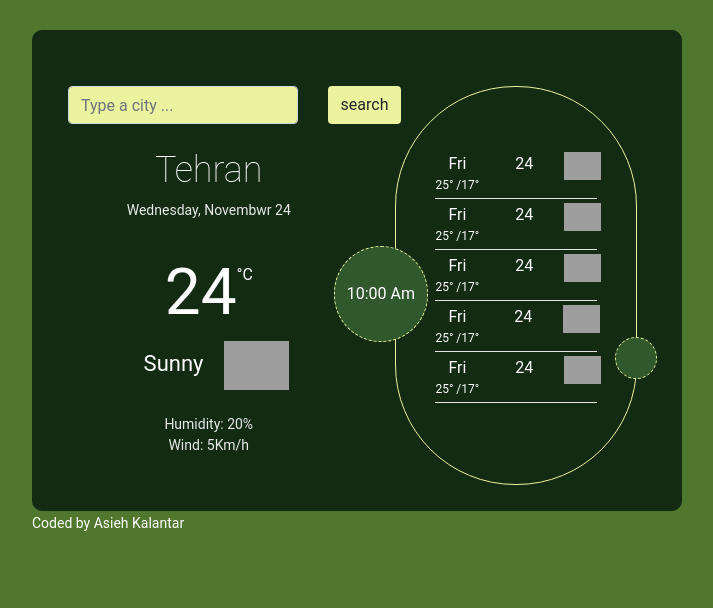
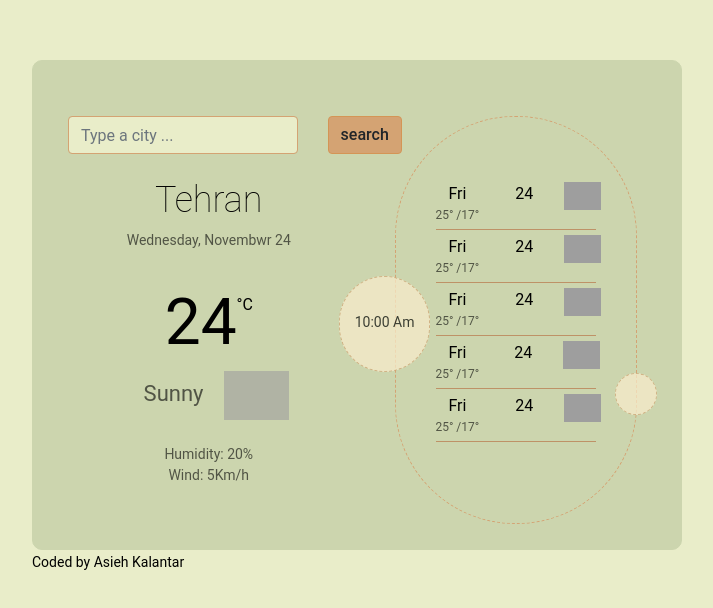
Before and after one commit to feri-ux/green-weather-app, a plain HTML site: page index.html in a window 1280 px wide. Shown: the whole page, without its empty margins (283-996 px from the left). Drawn offline with nearby package versions, Linux system fonts and the light colour scheme; grey boxes are pictures that could not be loaded.

Commit message:
edited Css

```diff
--- a/index.html
+++ b/index.html
@@ -10,6 +10,7 @@
       integrity="sha384-xOolHFLEh07PJGoPkLv1IbcEPTNtaed2xpHsD9ESMhqIYd0nLMwNLD69Npy4HI+N"
       crossorigin="anonymous"
     />
+    <script src="https://unpkg.com/axios@1.1.2/dist/axios.min.js"></script>
     <title>weatherApp</title>
     <link rel="stylesheet" href="src/style.css" />
   </head>
--- a/src/style.css
+++ b/src/style.css
@@ -1,27 +1,28 @@
 body {
   font-family: Google Sans, Roboto, arial, sans-serif;
   font-size: 16px;
-  background-color: #4f772d;
-  color: white;
-  margin-top: 30px;
+  color: black;
+  background-color: #e9edc9;
+  margin-top: 60px;
 }
 
 h1 {
-  color: rgb(255, 255, 255);
   text-align: center;
   font-size: 36px;
   font-weight: 200;
   margin-top: 25px;
+  color: black;
 }
 
 ul {
-  padding: 0;
   text-align: center;
   list-style: none;
+  padding: 0;
 }
 
 hr {
-  margin: 4px;
+  background-color: #d4a373;
+  margin: 5px;
 }
 
 .weather-app-wrapper {
@@ -30,9 +31,9 @@ hr {
 }
 
 .weather-app {
-  border: 1px solid #132a13;
+  background-color: #ccd5ae;
+  border: 1px solid #ccd5ae;
   border-radius: 10px;
-  background-color: #132a13;
   margin: 0 auto;
   padding: 25px 20px 25px 35px;
 }
@@ -41,10 +42,21 @@ hr {
   margin-top: 30px;
 }
 
+.formColor {
+  background-color: hsl(67, 50%, 86%);
+  border-color: #d4a373;
+}
+
+.btn-search {
+  background-color: #d4a373;
+  border-color: #d49556;
+  font-weight: 500;
+}
+
 .date {
   text-align: center;
   font-size: 14px;
-  opacity: 90%;
+  opacity: 60%;
 }
 
 .temperature {
@@ -63,26 +75,27 @@ hr {
 
 .condition {
   text-align: center;
+  opacity: 60%;
   font-size: 22px;
 }
 
 .icon {
+  width: 65px;
   position: relative;
   left: 15px;
-  width: 65px;
 }
 
 .weather {
   text-align: center;
   font-size: 14px;
-  opacity: 90%;
+  opacity: 60%;
 }
 
 .overview {
   margin-top: 30px;
   margin-left: 30px;
-  border: 1px solid #ecf39e;
   padding: 65px 35px;
+  border: 1px dashed #d4a373;
   border-radius: 120px;
 }
 
@@ -100,35 +113,33 @@ hr {
 
 .maxMin {
   font-size: 12px;
+  opacity: 60%;
 }
 
-.formColor {
-  background-color: #ecf39e;
-}
-
-.btn-search {
-  background-color: #ecf39e;
-}
 .col-3-time {
+  font-size: 14px;
   position: relative;
-  left: 73px;
+  left: 78px;
   top: 1px;
-  border: 1px dashed #ecf39e;
+  border: 1px dashed #d4a373;
   padding-block-start: 35px;
   border-radius: 50px;
-  background-color: #31572c;
-  padding-left: 12px;
-  padding-right: 12px;
+  background-color: #faedcd;
+  padding-left: 15px;
+  padding-right: 15px;
+  color: black;
+  opacity: 70%;
 }
 
 .col-3-circle {
   position: relative;
   left: 45px;
   top: 32px;
-  border: 1px dashed #ecf39e;
+  border: 1px dashed #d4a373;
+  border-radius: 100px;
   padding: 20px;
-  border-radius: 100px;
-  background-color: #31572c;
+  background-color: #faedcd;
+  opacity: 70%;
 }
 
 .col-2-icon {
```
